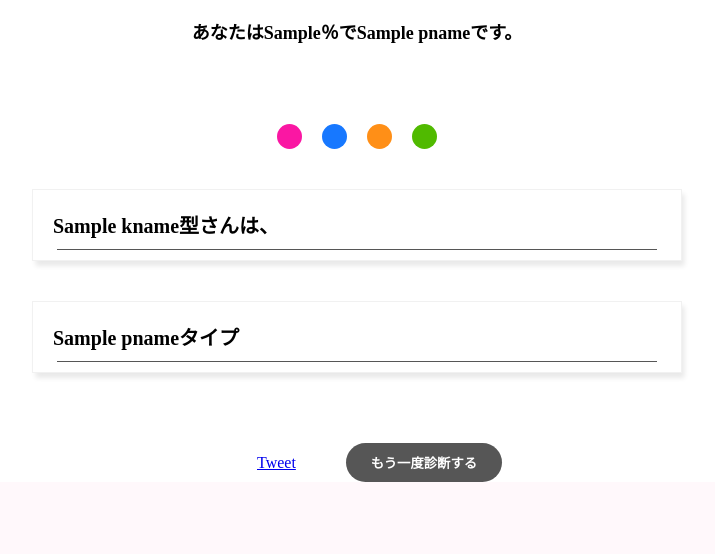
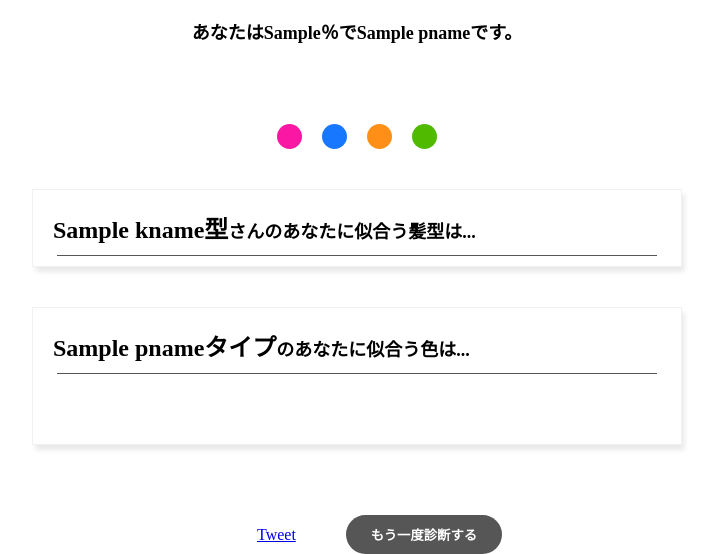
Before and after one commit to Kamenleon/Pmake-up, a Flask app: template templates/ans.html in a window 1280 px wide. Shown: the part 1136-1690 px from the top of the page, without its empty margins (283-998 px from the left). Before the commit the page ends 1618 px from the top, so only its background shows below. Run offline with Flask 2, Linux system fonts and the light colour scheme; the template is opened without the code that fills it: most values are stand-ins (such as "Sample title", 1, 10 or a date in 2020); some libraries are stand-ins or nearby versions.

Commit message:
adviceColor追加

```diff
--- a/static/css/style.css
+++ b/static/css/style.css
@@ -107,7 +107,7 @@ header{
 }
 
 #small{
-  font-size: 13px;
+  font-size: 15px;
   text-align: center;
   font-family: serif;
   font-weight: bold;
@@ -128,7 +128,7 @@ header{
 }
 
 #ansText{
-  font-size: 20px;
+  font-size: 18px;
   font-weight: bold;
   margin: 10px;
   font-family: serif;
@@ -235,3 +235,28 @@ label:hover{
 .is-hide{
     display:none;
 }
+
+.adviceColor{
+  display: flex;
+  justify-content: center;
+  margin: 10px auto 20px;
+}
+
+.color{
+  width: 30px;
+  height: 30px;
+  margin: 0px 10px;
+  border-radius: 50%;
+}
+
+.ans{
+  font-size: 24px;
+  font-weight: bold;
+}
+
+#adviceAns{
+  display: inline-block;
+  width: 100%;
+  margin-top: 30px;
+  text-align: center;
+}
--- a/static/js/ansData.js
+++ b/static/js/ansData.js
@@ -1,33 +1,3 @@
-//アドバイスの出力
-window.onload = function getMakeData() {
-
-  //$.getJSON('actData.json', function (data) {
-  $.getJSON("/js/makeData.json", function (data) {
-    //↓actDataの配列内を検索
-    for (var i = 0; i < Object.keys(data.makeData).length; i++) {
-      //↓結果と一致するnameの各データを取得し、画面に出力する
-
-      if (pkAns == data.makeData[i].pkName) {
-
-        var parent = document.getElementById("pkResult");
-        var p = document.createElement("p");
-        p.innerHTML = data.makeData[i].summary;
-        parent.appendChild(p);
-
-      }
-
-      if (ppAns == data.makeData[i].ppName) {
-
-        var parent = document.getElementById("ppResult");
-        var p = document.createElement("p");
-        p.innerHTML = data.makeData[i].summary;
-        parent.appendChild(p);
-
-      }
-    }
-  })
-}
-
 //顔の形のグラフ作成
 var ctx = document.getElementById('pkChart').getContext('2d');
 var chart = new Chart(ctx, {
@@ -58,3 +28,77 @@ var chart = new Chart(ctx, {
   },
   options: {}
 });
+
+//アドバイスの出力
+window.onload = function getMakeData() {
+
+  //$.getJSON('actData.json', function (data) {
+  $.getJSON("/js/makeData.json", function (data) {
+    //↓actDataの配列内を検索
+    for (var i = 0; i < Object.keys(data.makeData).length; i++) {
+      //↓結果と一致するnameの各データを取得し、画面に出力する
+
+      if (pkAns == data.makeData[i].pkName) {
+
+        var parent = document.getElementById("pkResult");
+        var p = document.createElement("p");
+        p.innerHTML = data.makeData[i].summary;
+        parent.appendChild(p);
+
+      }
+
+      if (ppAns == data.makeData[i].ppName) {
+
+        var parent = document.getElementById("ppResult");
+        var p = document.createElement("p");
+        p.innerHTML = data.makeData[i].summary;
+        parent.appendChild(p);
+
+      }
+    }
+  })
+
+  //似合う色の出力
+  switch (ppAns) {
+    case '春':
+      $("#color1").css({ 'background-color': '#e07481' });
+      $("#color2").css({ 'background-color': '#e9923a' });
+      $("#color3").css({ 'background-color': '#f4e158' });
+      $("#color4").css({ 'background-color': '#67b46a' });
+      $("#color5").css({ 'background-color': '#e4745c' });
+      $("#color6").css({ 'background-color': '#ebd262' });
+      $("#color7").css({ 'background-color': '#7c93b3' });
+      $("#color8").css({ 'background-color': '#d6ab64' });
+      break;
+    case '夏':
+      $("#color1").css({ 'background-color': '#34435c' });
+      $("#color2").css({ 'background-color': '#c10f57' });
+      $("#color3").css({ 'background-color': '#109f76' });
+      $("#color4").css({ 'background-color': '#e899bb' });
+      $("#color5").css({ 'background-color': '#f0ebb5' });
+      $("#color6").css({ 'background-color': '#a1cda8' });
+      $("#color7").css({ 'background-color': '#e07481' });
+      $("#color8").css({ 'background-color': '#8b307a' });
+      break;
+    case '秋':
+      $("#color1").css({ 'background-color': '#db7c29' });
+      $("#color2").css({ 'background-color': '#498d37' });
+      $("#color3").css({ 'background-color': '#e8ca2d' });
+      $("#color4").css({ 'background-color': '#c7302b' });
+      $("#color5").css({ 'background-color': '#43a6a0' });
+      $("#color6").css({ 'background-color': '#e2983e' });
+      $("#color7").css({ 'background-color': '#d7674c' });
+      $("#color8").css({ 'background-color': '#c7a564' });
+      break;
+    case '冬':
+      $("#color1").css({ 'background-color': '#1797cf' });
+      $("#color2").css({ 'background-color': '#898989' });
+      $("#color3").css({ 'background-color': '#d31176' });
+      $("#color4").css({ 'background-color': '#118b42' });
+      $("#color5").css({ 'background-color': '#e9e683' });
+      $("#color6").css({ 'background-color': '#dc6991' });
+      $("#color7").css({ 'background-color': '#144493' });
+      $("#color8").css({ 'background-color': '#a61e2c' });
+      break;
+  }
+}
--- a/static/js/makeData.json
+++ b/static/js/makeData.json
@@ -22,19 +22,19 @@
     },
     {
       "ppName": "春",
-      "summary": "イエベ春のあなたに似合うのは、ビタミンカラー、クリアカラー、温かみのある黄みがかったカラーなどのカラフルでポップなカラーです。くすみのある色や暗くて重苦しい色はあなたの透明感を消してしまうので、注意しましょう。"
+      "summary": "イエベ春のあなたに似合うのは、ビタミンカラー、クリアカラー、温かみのある黄みがかったカラーなどのカラフルでポップなカラーです。くすみのある色や暗くて重苦しい色はあなたの透明感を消してしまうので、注意しましょう。<br><span id='adviceAns'>以下の色がおすすめです！</span>"
     },
     {
       "ppName": "夏",
-      "summary": "ブルベ夏のあなたに似合うのは、ネイビーやミントグリーンなどのパステルカラーやくすみカラーです。ブルーレッドなどの青みが強い色はやめましょう。"
+      "summary": "ブルベ夏のあなたに似合うのは、ネイビーやミントグリーンなどのパステルカラーやくすみカラーです。ブルーレッドなどの青みが強い色はやめましょう。<br><span id='adviceAns'>以下の色がおすすめです！</span>"
     },
     {
       "ppName": "秋",
-      "summary": "イエベ秋のあなたに似合うのは、テラコッタ、ブラウン、カーキ、ボルドーなどの深いこっくりカラーです。青みが強い色とビビッドカラーは避けた方が無難です。"
+      "summary": "イエベ秋のあなたに似合うのは、テラコッタ、ブラウン、カーキ、ボルドーなどの深いこっくりカラーです。青みが強い色とビビッドカラーは避けた方が無難です。<br><span id='adviceAns'>以下の色がおすすめです！</span>"
     },
     {
       "ppName": "冬",
-      "summary": "ブルベ冬のあなたに似合うのは、ロイヤルブルー、チェリーピンクなどのコントラストがはっきりしたビビットカラーです。濁った色は苦手です。黄みの強い色も競合するので避けましょう。"
+      "summary": "ブルベ冬のあなたに似合うのは、ロイヤルブルー、チェリーピンクなどのコントラストがはっきりしたビビットカラーです。濁った色は苦手です。黄みの強い色も競合するので避けましょう。<br><span id='adviceAns'>以下の色がおすすめです！</span>"
     }
   ]
 }
--- a/templates/ans.html
+++ b/templates/ans.html
@@ -34,13 +34,23 @@
     </div>
 
     <div id="advice">
-      <p id="ansText">{{kname}}型さんは、</p>
+      <p id="ansText"><span class="ans">{{kname}}型</span>さんのあなたに似合う髪型は...</p>
       <div id="pkResult">
       </div>
     </div>
     <div id="advice">
-      <p id="ansText">{{pname}}タイプ</p>
+      <p id="ansText"><span class="ans">{{pname}}タイプ</span>のあなたに似合う色は...</p>
       <div id="ppResult">
+      </div>
+      <div class="adviceColor">
+        <p class="color" id="color1"></p>
+        <p class="color" id="color2"></p>
+        <p class="color" id="color3"></p>
+        <p class="color" id="color4"></p>
+        <p class="color" id="color5"></p>
+        <p class="color" id="color6"></p>
+        <p class="color" id="color7"></p>
+        <p class="color" id="color8"></p>
       </div>
     </div>
 
```
